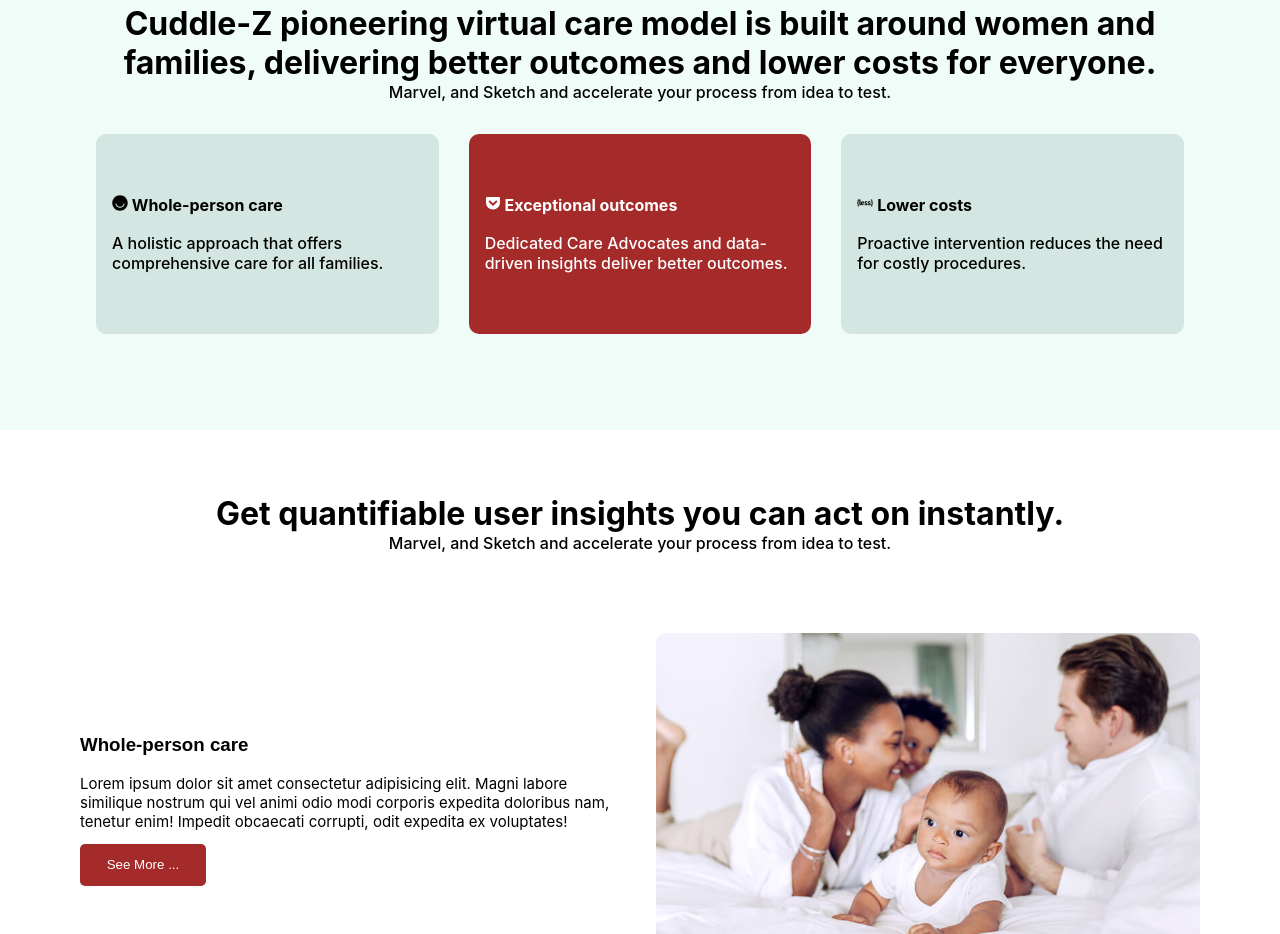
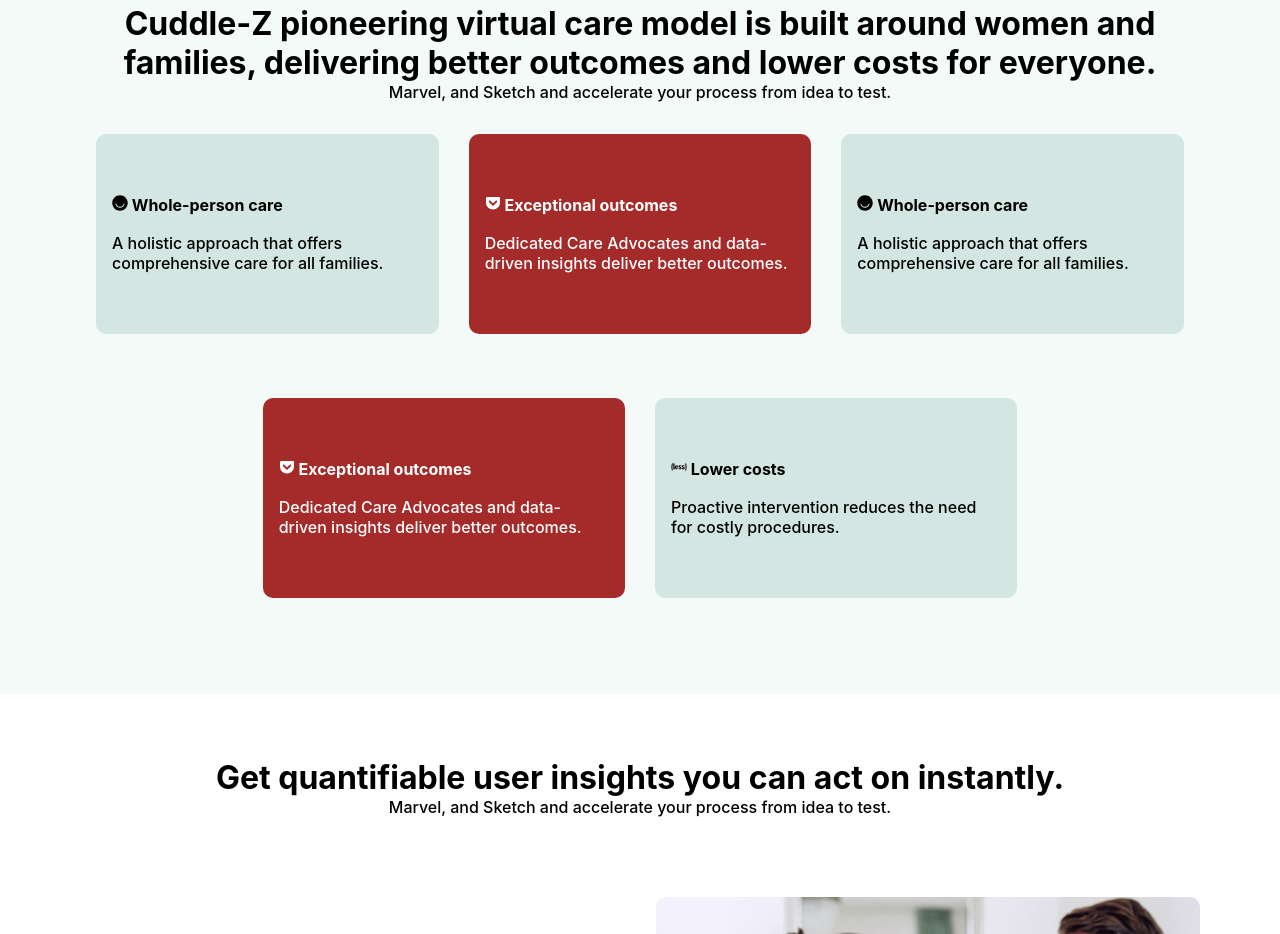
Before and after one commit to blyncnov/cuddleZ, a Next.js app: page / in a window 1280 px wide. Shown: the part 860-1794 px from the top of the page. Built offline with nearby package versions, Linux system fonts and the light colour scheme.

Commit message:
fourt commit

```diff
--- a/components/desc.jsx
+++ b/components/desc.jsx
@@ -9,6 +9,8 @@
                     <h1 className="desc__desc">Cuddle-Z pioneering virtual care model is built around women and families, delivering better outcomes and lower costs for everyone.</h1>
                     <p style={{ textAlign: "center" }}>Marvel, and Sketch and accelerate your process from idea to test.</p>
                     <div className="desc__boxes">
+
+
                         <div className="desc__box">
                             <div className="box__title">
                                 <h4> <FaEllo /> Whole-person care</h4>
@@ -19,6 +21,8 @@
                                 </p>
                             </div>
                         </div>
+
+
                         <div className="desc__box active">
                             <div className="box__title">
                                 <h4><FaGetPocket /> Exceptional outcomes</h4>
@@ -29,6 +33,37 @@
                                 </p>
                             </div>
                         </div>
+
+
+                        <div className="desc__box">
+                            <div className="box__title">
+                                <h4> <FaEllo /> Whole-person care</h4>
+                            </div>
+                            <br />
+                            <div className="box__title">
+                                <p> A holistic approach that offers comprehensive care for all families.
+                                </p>
+                            </div>
+                        </div>
+
+                    </div>
+
+
+                    {/* testimg here */}
+
+                    <div className="desc__boxes rm">
+                        <div className="desc__box active">
+                            <div className="box__title">
+                                <h4><FaGetPocket /> Exceptional outcomes</h4>
+                            </div>
+                            <br />
+                            <div className="box__title">
+                                <p> Dedicated Care Advocates and data-driven insights deliver better outcomes.
+                                </p>
+                            </div>
+                        </div>
+
+
                         <div className="desc__box">
                             <div className="box__title">
                                 <h4><FaLess /> Lower costs</h4>
--- a/styles/desc.css
+++ b/styles/desc.css
@@ -51,6 +51,10 @@
   transition: all 0.25s ease-in;
 }
 
+.rm {
+  padding: none;
+}
+
 .desc__box:hover {
   transform: translate(1.5);
   background-color: brown;
@@ -82,6 +86,10 @@
     flex-direction: column;
   }
 
+  .rm {
+    padding: 1em 0;
+  }
+
   /* .desc__box {
     height: 700px;
   } */
--- a/styles/globals.css
+++ b/styles/globals.css
@@ -9,7 +9,7 @@
 body {
   padding: 0;
   margin: 0;
-  background-color: rgb(239, 252, 247);
+  background-color: rgb(244, 250, 248);
   font-family: sans-serif;
   font-size: 16px;
 }
```
